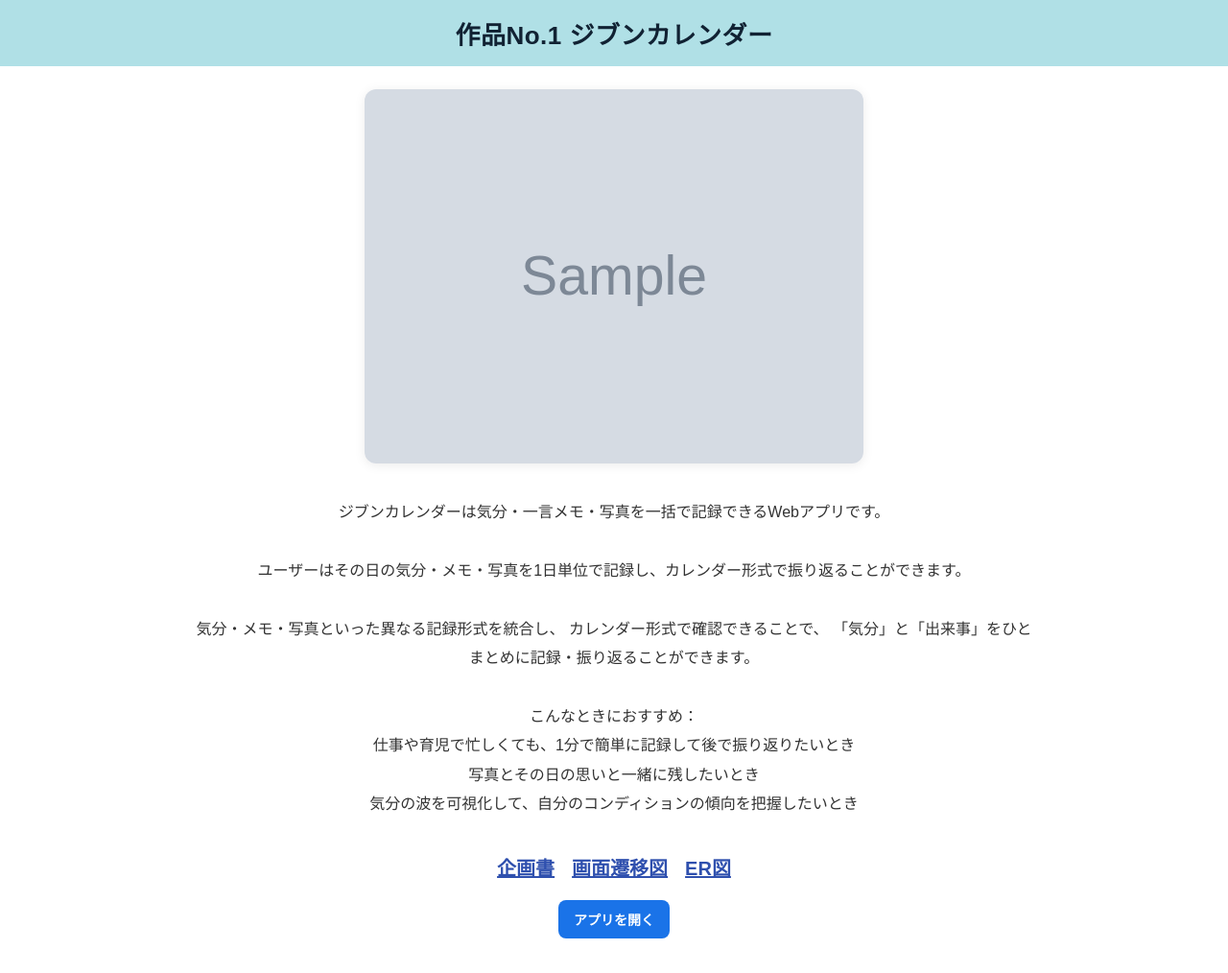
After one commit to masudate/mycalendar, a Django app: page /portfolio/ in a window 1280 px wide. The commit adds this page. Shown: the whole page at 96% size. Run offline with Django 5.2, Linux system fonts and the light colour scheme; tables that the repository leaves empty hold one stand-in row (values such as "Sample post"); grey boxes marked "Sample" are stand-in pictures.

Commit message:
指摘箇所修正

```diff
--- /dev/null
+++ b/diary/templates/diary/portfolio.html
@@ -0,0 +1,134 @@
+{% extends 'base.html' %}
+{% load static %}
+{% block title %}ポートフォリオ | ジブンカレンダー{% endblock %}
+
+{% block content %}
+
+<!-- ヘッダー風の色付き帯（フル幅） -->
+<div class="pf-banner" role="banner" aria-label="ポートフォリオ見出し">
+  <div class="pf-banner__inner">
+    <h1 class="pf-banner__title">作品No.1 ジブンカレンダー</h1>
+  </div>
+</div>
+
+<main class="pf-wrap">
+  <!-- 画像 -->
+  <figure class="pf-image" aria-label="アプリスクリーンショット">
+    <img src="{% static 'portfolio/app-sample.png' %}" alt="アプリスクリーンショット">
+  </figure>
+
+
+  <!-- 概要説明 -->
+  <section class="pf-about" aria-labelledby="about-app">
+    <h2 id="about-app" style="font-size:0; height:0; overflow:hidden;">アプリ概要</h2>
+    <p>
+      ジブンカレンダーは気分・一言メモ・写真を一括で記録できるWebアプリです。
+      <br><br>
+      ユーザーはその日の気分・メモ・写真を1日単位で記録し、カレンダー形式で振り返ることができます。
+      <br><br>
+      気分・メモ・写真といった異なる記録形式を統合し、
+      カレンダー形式で確認できることで、
+      「気分」と「出来事」をひとまとめに記録・振り返ることができます。
+      <br><br>
+      こんなときにおすすめ：<br>
+      仕事や育児で忙しくても、1分で簡単に記録して後で振り返りたいとき<br>
+      写真とその日の思いと一緒に残したいとき<br>
+      気分の波を可視化して、自分のコンディションの傾向を把握したいとき
+    </p>
+  </section>
+
+<br>
+
+  <!-- 各種リンク（横並び・下線テキストのみ） -->
+  <nav aria-label="関連資料リンク">
+    <ul class="pf-links">
+      <li><a href="https://docs.google.com/document/d/1eJhP8sv5PEbIn3_nSeGNo1MahAN5h1hGPKZoHYRDC6M/edit?tab=t.0" target="_blank" rel="noopener">企画書</a></li>
+      <li><a href="https://app.diagrams.net/#G1xPkfmX1OuIU03d5RqCSb3TfGv-L_RZWH#%7B%22pageId%22%3A%228sWo_ozE6acMFM1DuKcz%22%7D" target="_blank" rel="noopener">画面遷移図</a></li>
+      <li><a href="https://app.diagrams.net/#G1TR3qfNBHupA3h-uDmghcFif7-WZ6vQEz#%7B%22pageId%22%3A%22_G1f0KVfYXaiQvZNkN9T%22%7D" target="_blank" rel="noopener">ER図</a></li>
+    </ul>
+  </nav>
+
+  <!-- アプリへ遷移ボタン（URL名は環境に合わせて。分からなければ "/" でOK） -->
+  <p style="margin: 12px 0 0;">
+    <a href="{% url 'calendar' %}" class="btn btn-primary">アプリを開く</a>
+  </p>
+</main>
+
+<style>
+
+  /* 既存ヘッダーは非表示 */
+  body > header { display: none !important; }
+
+  :root {
+    /* ヘッダーと同じ色 */
+    --header-color: #B0E0E6;
+    --title-color: #123; /* バナー内の文字色（見やすい濃い色） */
+  }
+
+  /* 画面上部の色付き四角（フル幅） */
+  .pf-banner {
+    width: 100%;
+    background: var(--header-color);
+    padding: 16px 0;
+    position: relative;
+    z-index: 0;
+  }
+  .pf-banner__inner {
+    max-width: 880px;
+    margin: 0 auto;
+    padding: 0 16px;
+    text-align: center;
+  }
+  .pf-banner__title {
+    margin: 0;
+    font-size: 26px;
+    font-weight: 800;
+    color: var(--title-color);
+    letter-spacing: .5px;
+  }
+
+  /* 本文中央寄せ */
+  .pf-wrap {
+    max-width: 880px;
+    margin: 24px auto 36px;
+    padding: 0 16px;
+    text-align: center;
+    position: relative;
+    z-index: 1;
+  }
+
+  .pf-image { margin: 16px auto; }
+  .pf-image img {
+    max-width: 520px;
+    width: 100%;
+    height: auto;
+    border-radius: 12px;
+    box-shadow: 0 2px 12px rgba(0,0,0,.08);
+    position: relative;
+    z-index: 1;
+  }
+
+  .pf-about {
+    margin: 12px auto 18px;
+    line-height: 1.9;
+    color: #333;
+  }
+
+  /* 各種リンク：横並び・下線 */
+  .pf-links {
+    display: flex;
+    justify-content: center;
+    gap: 18px;
+    flex-wrap: wrap;
+    margin: 0 0 20px;
+    padding: 0;
+    list-style: none;
+  }
+  .pf-links a {
+    text-decoration: underline;
+    font-weight: 700;
+    color: #2f50ae;
+  }
+
+</style>
+{% endblock %}
--- a/diary/templates/diary/record.html
+++ b/diary/templates/diary/record.html
@@ -131,7 +131,7 @@
   <div class="modal-dialog" role="dialog" aria-modal="true" aria-labelledby="moodTitle">
     <h3 id="moodTitle">気分の色とは</h3>
     <p>
-      色の意味は自由に設定・変更してください。<br><br>
+      色はご自由に意味づけ可能です。<br><br>
       その日の気分に近い色を1つ選んで記録します。<br><br>
       選んだ色はカレンダーに表示され、気分の変化を振り返ることができます。
     </p>
--- a/diary/templates/diary/settings.html
+++ b/diary/templates/diary/settings.html
@@ -1,12 +1,10 @@
 {% extends 'base.html' %}
 {% block content %}
 
-<!-- 1) タイトル：中央揃え -->
+
 <h2 class="record-title">設定</h2>
 
-<!-- 2) 本文：幅を記録画面と揃えて中央配置（先頭位置は揃う） -->
 <div class="settings-wrap">
-  <!-- 3) 各項目：タイトルは左上、ボタンはタイトルと同じ高さ（右側） -->
   <section class="field-card">
     <div class="field-header setting-head">
       <label>ユーザー名</label>
--- a/diary/views.py
+++ b/diary/views.py
@@ -106,7 +106,7 @@ def login_view(request):
         return redirect("home")
 
     if request.method == "POST":
-        email = (request.POST.get("username") or "").strip().lower()
+        email = (request.POST.get("email") or "").strip().lower()
         password = (request.POST.get("password") or "").strip()
 
         qs = User.objects.filter(email__iexact=email).only("id", "username", "password", "is_active").order_by("-id")
@@ -123,7 +123,7 @@ def login_view(request):
             return render(request, "diary/login.html")
 
         # 認証 & ログイン
-        user = authenticate(request, username=user.username, password=password)
+        user = authenticate(request, email=email, password=password)
         if user is None:
             messages.error(request, err_msg)
             return render(request, "diary/login.html")
@@ -423,3 +423,8 @@ def signup_view(request):
         return redirect("home")
 
     return render(request, "diary/signup.html")
+
+
+#ポートフォリオ用ページ
+def portfolio(request):
+    return render(request, 'diary/portfolio.html')
--- a/myapp/urls.py
+++ b/myapp/urls.py
@@ -3,6 +3,8 @@ from django.urls import path, include
 from diary import views as diary_views
 from django.conf import settings
 from django.conf.urls.static import static
+from django.contrib.staticfiles.urls import staticfiles_urlpatterns
+
 
 
 urlpatterns = [
@@ -12,8 +14,13 @@ urlpatterns = [
     path('login/', diary_views.login_view, name='login'),
     path("logout/", diary_views.logout_view, name="logout"),
     path("signup/", diary_views.signup_view, name="signup"),
+    path('portfolio/', diary_views.portfolio, name='portfolio'),
 ]
 
 
 if settings.DEBUG:
+    # /static 用：staticfiles のファインダー経由（STATICFILES_DIRS を含めて解決）
+    urlpatterns += staticfiles_urlpatterns()
+
+    # /media 用：MEDIA_ROOT を配信
     urlpatterns += static(settings.MEDIA_URL, document_root=settings.MEDIA_ROOT)
--- a/templates/base.html
+++ b/templates/base.html
@@ -61,12 +61,13 @@
         --title-min: 16px;
         --title-max: 30px;
         --title-offset: 12px; /* ページ見出しの上余白。12〜24pxで微調整OK */
-        --header-h: 60px;   /* ← ヘッダー全体の高さ */
+        --header-h: 80px;   /* ← ヘッダー全体の高さ */
         --title-h: 36px;    /* ← タイトル枠の縦の高さ */
         --title-pad-x: 8px; /* タイトル枠の左右余白 */
-        --title-box: 180px;      /* 通常時のタイトル枠の“横幅” */
+        --title-box: 250px;      /* 通常時のタイトル枠の“横幅” */
         --title-box-sm: 80px;   /* 中画面（～900px）での枠幅 */
         --title-box-xs: 40px;   /* 狭い画面（～560px）での枠幅 */
+        --title-badge-bw: 2px; /* 四角の太さ */
     }
 
     .record-title{
@@ -540,17 +541,17 @@
     .app-header nav li strong{
         font-size: inherit !important; }
 
-    /* すごく狭い画面はリンク文字をわずかに縮める（任意） */
+    /* すごく狭い画面はリンク文字をわずかに縮める */
     @media (max-width: 420px){
         .app-header nav .header-list a{ font-size: 0.95rem; }
         .site-title > strong{ border-width: 1px; padding: 1px 4px; }
     }
 
-    /* 全画面で“でかく見える”のは枠の余白のせいもあるので、広い画面だけ軽く締める */
+    /* 広い画面だけ軽く締める */
     @media (min-width: 1200px){
         .app-header.sticky.site-header .header-list .site-title > strong{
-            padding: 2px 8px;      /* ← 余白を控えめに */
-            border-width: 1px;     /* ← 枠線も細く */
+            padding: var(--title-badge-py) var(--title-badge-px);
+            border-width: var(--title-badge-bw);
         }
     }
 
@@ -642,6 +643,96 @@
 
 
     </style>
+
+    <!--  ヘッダー文字：白＋下方向の影 -->
+    <style id="header-contrast">
+    /* ヘッダー内の見出し/ロゴ/リンクを白で統一 */
+    header h1, header h2, header h3,
+    header .brand, header .site-title,
+    header a, header nav a {
+        color: #fff !important;
+    }
+    header a:visited, header nav a:visited {
+        color: #fff !important;
+    }
+
+    /* 下にだけ“柔らかい影”を付ける */
+    header h1, header h2, header h3,
+    header .brand, header .site-title,
+    header a, header nav a, header span, header strong {
+        /* 影は下方向を強めに。好みで数値だけ変えればOK */
+        text-shadow:
+        0 2px 3px rgba(0,0,0,.45),
+        0 1px 0 rgba(0,0,0,.35);
+    }
+    :root {
+        --header-h: 84px; /* 好みで 72〜96px に調整可 */
+    }
+    body > header {
+        min-height: var(--header-h);
+        padding: 16px 0;            /* 高さを出す（上下） */
+    }
+    body > header h1,
+    body > header .site-title,
+    body > header .brand {
+        font-size: 28px;             /* 24→28 など。好みで 30〜32 も可 */
+        line-height: 1.1;
+        margin: 0;
+        color: #fff !important;
+        text-shadow:
+            0 2px 3px rgba(0,0,0,.45),
+            0 1px 0 rgba(0,0,0,.35);
+    }
+    body > header nav,
+    body > header nav a,
+    body > header .nav a,
+    body > header ul li a,
+    body > header a,
+    body > header span,
+    body > header strong {
+        font-size: 26px !important;   /* ヘッダー内項目のサイズ” */
+        color: #fff !important;
+        text-shadow: 0 1px 2px rgba(0,0,0,.35);
+    }
+    </style>
+
+    <!-- ▼ ボタン下マージン（全画面共通） -->
+    <style id="button-margins">
+    /* 単体ボタンの下に余白（本文内に限定） */
+    main .btn,
+    main button,
+    main input[type="submit"],
+    main input[type="button"] {
+        margin-bottom: 0px; /* ← 12～20px で調整可 */
+    }
+
+    /* 横並びのボタン群は行で余白管理（重複防止） */
+    .btn-row {
+        display: flex;
+        flex-wrap: wrap;
+        gap: 8px 12px;      /* 上下/左右の間隔 */
+        margin-bottom: 14px;
+    }
+    .btn-row > .btn,
+    .btn-row > button,
+    .btn-row > input[type="submit"],
+    .btn-row > input[type="button"] {
+        margin-bottom: 0;   /* 行内は gap に任せる */
+    }
+
+    /* ▼ 例外指定：このクラスが付いたボタンは下マージンなし */
+    .btn--no-gap { margin-bottom: 0 !important; }
+
+    /* ▼ ラッパ内のボタンをまとめてマージンなし（設定画面など） */
+    .compact-actions .btn,
+    .compact-actions button,
+    .compact-actions input[type="submit"],
+    .compact-actions input[type="button"] {
+        margin-bottom: 0 !important;
+    }
+    </style>
+
+
 </head>
 
 
@@ -650,7 +741,7 @@
     <header class="app-header sticky site-header">
         <nav>
             <ul class="header-list">
-            <li class="site-title"><strong>ジブンカレンダー</strong></li>
+            <li class="site-title"><strong><span class="title-badge">ジブンカレンダー</span></strong></li>
             <li><a href="{% url 'home' %}">カレンダー</a></li>
             <li><a href="{% url 'record' %}">記録する</a></li>
             <li><a href="{% url 'settings' %}">設定</a></li>
```
Also changed, not shown: diary/auth_backends.py (+9 -6 lines), diary/templates/diary/login.html (+4 -4 lines), myapp/settings.py (+4 -4 lines).
